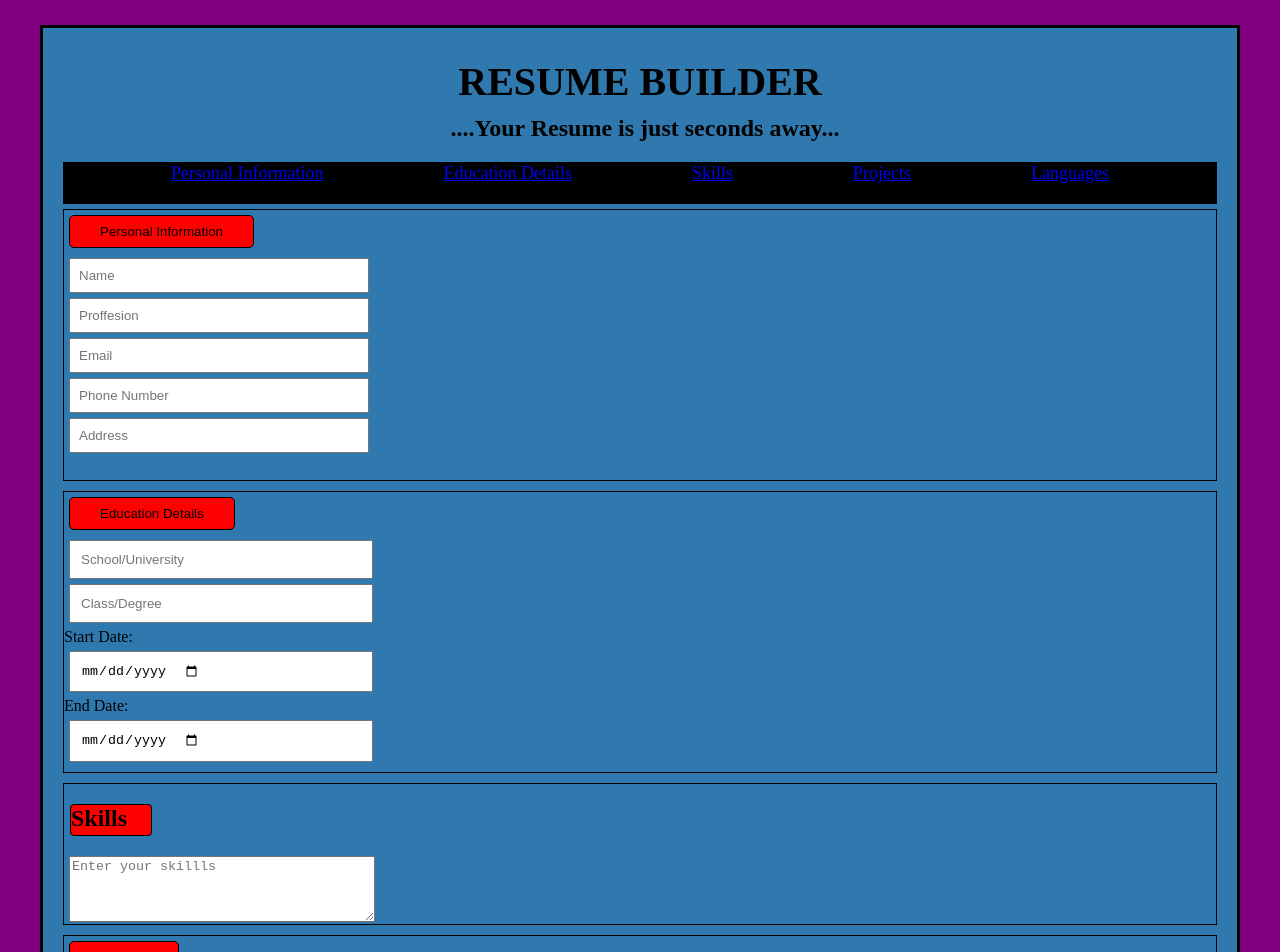
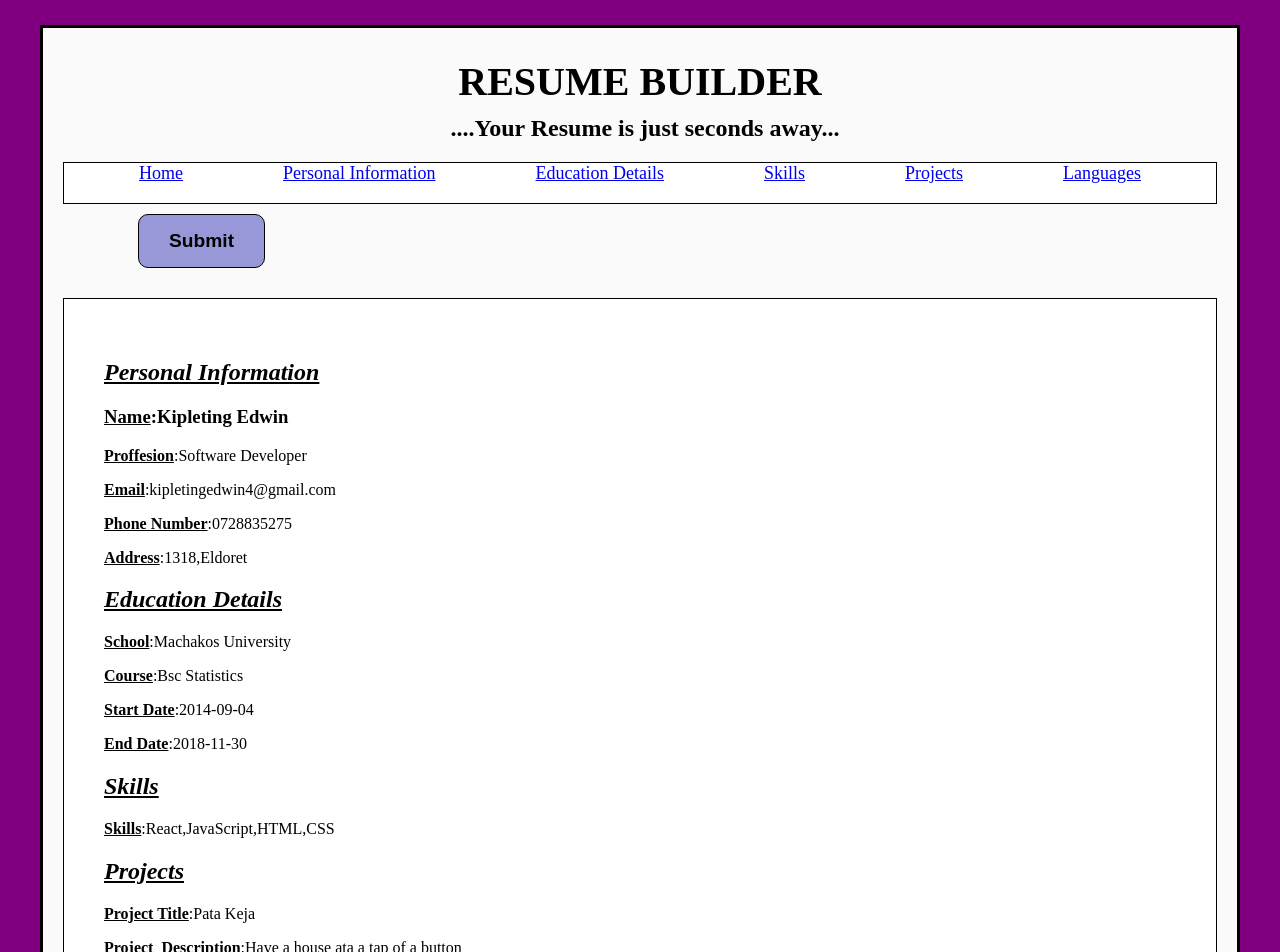
Before and after one commit to KipletingEdwin/Resume-Builder, a React (Create React App) app: page / in a window 1280 px wide. Shown: the top 952 px of the page. Built offline with nearby package versions, Linux system fonts and the light colour scheme; data requests are answered from the project's data file.

Commit message:
add Routes and Route to my application

```diff
--- a/db.json
+++ b/db.json
@@ -67,6 +67,23 @@
       "project_url": "www.fixbugger.com",
       "skills": "PHP,Laravell,Vue,",
       "id": 4
+    },
+    {
+      "school": "Kabarak University",
+      "level": "Diploma in Dietetics",
+      "start": "2018-12-25",
+      "end": "2020-06-16",
+      "languages": "English,Kiswahili",
+      "name": "Harry Jones",
+      "proffesion": "Dentist",
+      "email": "harryjones@gmail.com",
+      "phone": "0734217638",
+      "address": "3453 Kitale",
+      "head": "n/a",
+      "description": "n/a",
+      "project_url": "n/a",
+      "skills": "Dentist",
+      "id": 5
     }
   ]
 }
--- a/src/App.js
+++ b/src/App.js
@@ -1,5 +1,5 @@
 import React, { useState } from "react";
-// import{Routes,Route} from "react-router-dom";
+import{Routes,Route} from "react-router-dom";
 import NavBar from "./Components/Navbar";
 import PersonalInfo from "./Components/PersonalInfo";
 import Education from "./Components/Education";
@@ -8,7 +8,6 @@ import Languages from "./Components/Languages";
 import Projects from "./Components/Projects";
 import ResumeContainer from "./Components/ResumeContainer";
 import Resume from "./Components/Resume";
-
 
 function App() {
   const [formData, setFormData] = useState({
@@ -22,38 +21,37 @@ function App() {
     email: "",
     phone: "",
     address: "",
-    head:"",
+    head: "",
     description: "",
     project_url: "",
     skills: "",
   });
   // const [page,setPage] =useState("/")
 
-
   function handleChange(e) {
     setFormData({ ...formData, [e.target.name]: e.target.value });
   }
 
-
   function handleSubmit(e) {
     e.preventDefault();
-    if (formData.languages ===""||
-    formData.phone ===""     ||
-    formData.address ==="" ||
+    if (
+      formData.languages === "" ||
+      formData.phone === "" ||
+      formData.address === "" ||
       formData.school === "" ||
-    formData.level ===""||
-    formData.start ===""||
-    formData.end ===""||
-    formData.name ===""||
-    formData.proffesion ===""||
-    formData.email ===""||
-    formData.head ===""||
-    formData.description ===""||
-    formData.project_url ===""||
-    formData.skills ===""
-    ){
-      alert ("Please fill in all fields")
-    } else{
+      formData.level === "" ||
+      formData.start === "" ||
+      formData.end === "" ||
+      formData.name === "" ||
+      formData.proffesion === "" ||
+      formData.email === "" ||
+      formData.head === "" ||
+      formData.description === "" ||
+      formData.project_url === "" ||
+      formData.skills === ""
+    ) {
+      alert("Please fill in all fields");
+    } else {
       fetch("http://localhost:4000/resumes", {
         method: "POST",
         headers: {
@@ -63,7 +61,23 @@ function App() {
       })
         .then((res) => res.json())
         .then((info) => console.log(info));
-      setFormData({...formData,phone:"",address:"",school:"",level:"",start:"",end:"",name:"",proffesion:"",email:"",head:"",description:"",project_url:"",skills:"",languages:""},[])
+      setFormData({
+        ...formData,
+        phone: "",
+        address: "",
+        school: "",
+        level: "",
+        start: "",
+        end: "",
+        name: "",
+        proffesion: "",
+        email: "",
+        head: "",
+        description: "",
+        project_url: "",
+        skills: "",
+        languages: "",
+      });
     }
   }
   return (
@@ -72,41 +86,44 @@ function App() {
         <h4>RESUME BUILDER</h4>
         <h6>....Your Resume is just seconds away...</h6>
         <form>
-        <NavBar  />
+          <NavBar />
 
-          <PersonalInfo
+          <Routes>
+          <Route path="home"element={<App/>} />
+            <Route path="personalinformation" element ={ <PersonalInfo
             formData={formData}
             setFormData={setFormData}
             handleChange={handleChange}
-          />
+          />}/>
 
-          <Education
+         <Route path="education" element={ <Education
             formData={formData}
             setFormData={setFormData}
             handleChange={handleChange}
-          />
+          />} />
 
-          <Skills
+         <Route path="skills" element={ <Skills
             formData={formData}
             setFormData={setFormData}
             handleChange={handleChange}
-          />
-
-          <Projects
+          />} />
+         <Route path="projects" element={  <Projects
             formData={formData}
             setFormData={setFormData}
             handleChange={handleChange}
-          />
-
-          <Languages
+          />} />
+        <Route path="languages" element={ <Languages
             formData={formData}
             setFormData={setFormData}
             handleChange={handleChange}
-          />
+          />}  />
 
+          </Routes>
           <button className="sub" onClick={handleSubmit}>
             Submit
           </button>
+
+
         </form>
         <ResumeContainer />
         <Resume />
--- a/src/Components/Navbar.js
+++ b/src/Components/Navbar.js
@@ -3,18 +3,14 @@ import { NavLink } from "react-router-dom";
 
 function NavBar() {
 
-    // function handleLinkClick(e) {
-    //     e.preventDefault()
-    //     onChangePage(e.target.pathname)
-    // }
-
     return (
         <nav>
-            <NavLink to="/" exact>Personal Information</NavLink>
-            <NavLink to="/education" exact>Education Details</NavLink>
-            <NavLink to="/skills" exact>Skills</NavLink>
-            <NavLink to="/projects" exact>Projects</NavLink>
-            <NavLink to="/languages" exact>Languages</NavLink>
+            <NavLink to="/" >Home</NavLink>
+            <NavLink to="/personalinformation" >Personal Information</NavLink>
+            <NavLink to="/education" >Education Details</NavLink>
+            <NavLink to="/skills" >Skills</NavLink>
+            <NavLink to="/projects" >Projects</NavLink>
+            <NavLink to="/languages" >Languages</NavLink>
         </nav>
     );
 }
--- a/src/index.css
+++ b/src/index.css
@@ -20,21 +20,21 @@ body {
 }
 
 .resume {
-  background-color: rgb(47, 121, 174);
+  background-color: #FAFAFA;;
   height: 1350px;
   margin: 5px 20px 20px 20px;
   padding: 20px;
   border: 3px solid black;
 }
 nav{
-  background-color:black;
+  background-color:white;
   color: white;
   height: 40px;
   text-align: center;
   border: 1px solid black;
 }
 nav a {
-  padding: 50px;
+  padding: 40px;
   margin: 10px;
   font-size: large;
 }
```
Also changed, not shown: src/Components/ResumeContainer.js (line endings or trailing spaces). Lines whose indentation alone changed are shown as unchanged.
